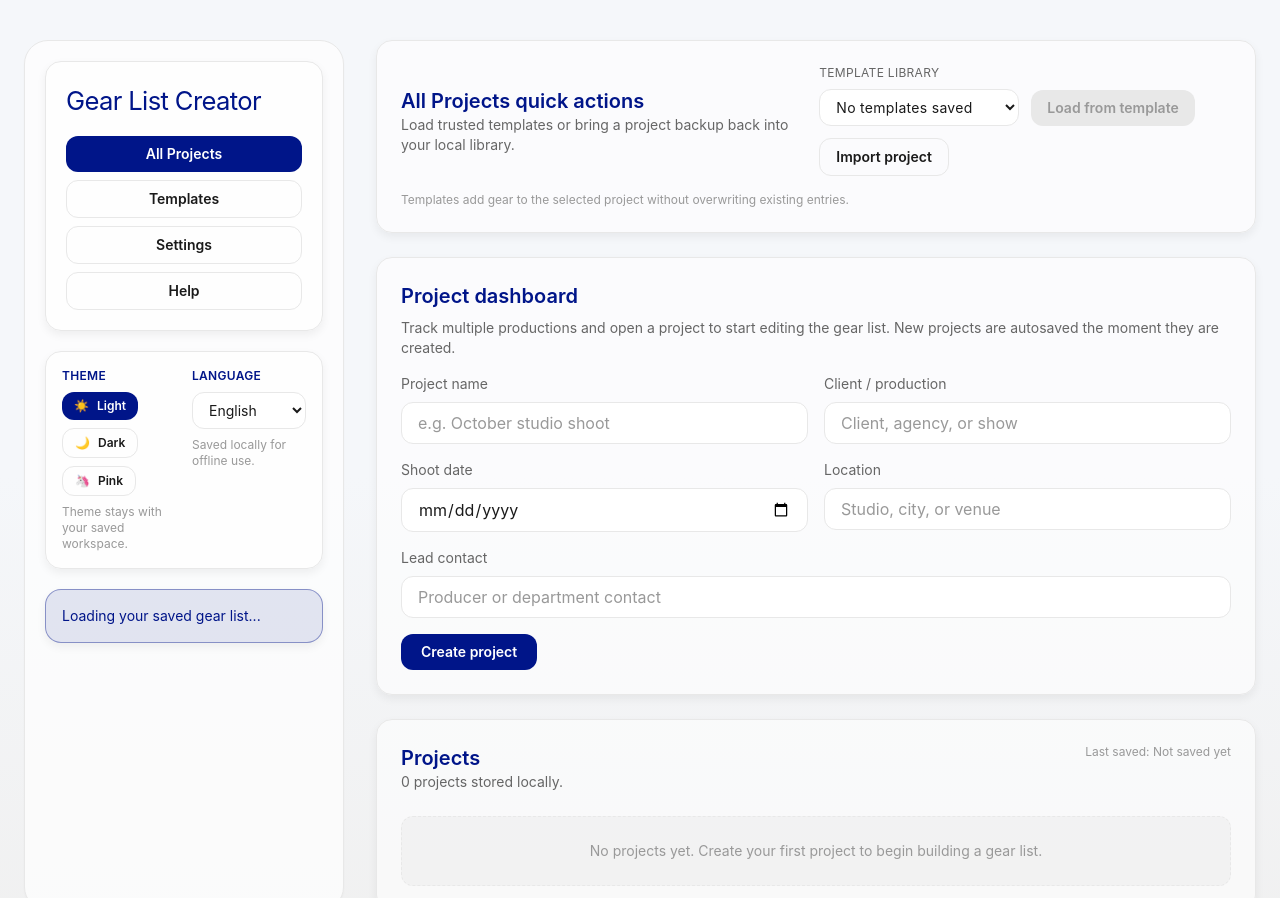
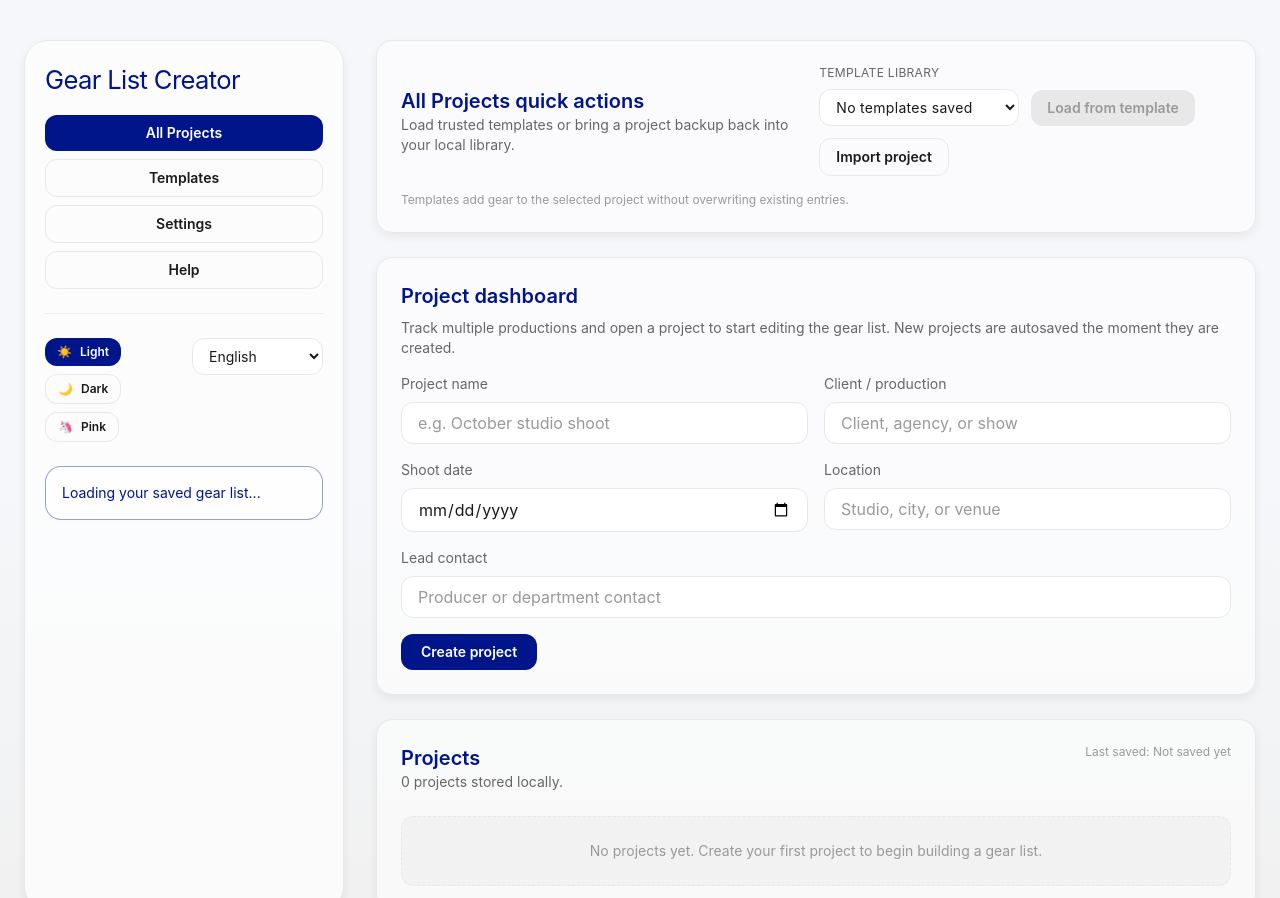
Before and after one commit to Hugo9809/Gear-list-editor, a React (Vite) app in the folder app/: page / in a window 1280 px wide. Shown: the top 898 px of the page. Built offline with nearby package versions, Linux system fonts and the light colour scheme.

Commit message:
Refine sidebar layout

```diff
--- a/app/src/App.jsx
+++ b/app/src/App.jsx
@@ -1037,8 +1037,8 @@ export default function App() {
     <div className="min-h-screen bg-gradient-to-b from-surface-app via-surface-app to-surface-muted">
       <div className="mx-auto w-full max-w-7xl px-6 py-10">
         <div className="flex flex-col gap-8 lg:flex-row">
-          <aside className="flex w-full flex-col gap-5 rounded-3xl border border-surface-sunken bg-surface-base/70 p-5 shadow-xs lg:w-80">
-            <div className="ui-panel bg-surface-elevated/80 p-5">
+          <aside className="ui-tile flex w-full flex-col gap-6 rounded-3xl bg-surface-base/70 p-5 lg:w-80">
+            <div>
               <h1 className="w-full text-[1.6rem] font-normal ui-heading tracking-tight">
                 {t('ui.appName', 'Gear List Creator')}
               </h1>
@@ -1061,12 +1061,10 @@ export default function App() {
               </nav>
             </div>
 
-            <div className="ui-panel bg-surface-elevated/70 p-4">
+            <div className="h-px w-full bg-surface-sunken/70" aria-hidden="true" />
+
             <div className="flex flex-col gap-4 sm:flex-row sm:items-start sm:justify-between">
               <div className="flex flex-1 flex-col gap-2">
-                  <span className="text-xs font-semibold uppercase tracking-wide ui-heading">
-                    {t('theme.label', 'Theme')}
-                  </span>
                 <div className="flex flex-wrap gap-2">
                   {themeOptions.map((themeOption) => {
                     const isActive = theme === themeOption.id;
@@ -1086,18 +1084,13 @@ export default function App() {
                     );
                   })}
                 </div>
-                  <p className="text-xs text-text-muted">
-                    {t('theme.helper', 'Theme stays with your saved workspace.')}
-                  </p>
               </div>
               <div className="flex flex-1 flex-col gap-2">
-                  <span className="text-xs font-semibold uppercase tracking-wide ui-heading">
-                    {t('language.label', 'Language')}
-                  </span>
                 <select
                   value={locale}
                   onChange={handleLocaleChange}
                   className="ui-select text-sm"
+                  aria-label={t('language.label', 'Language')}
                 >
                   {locales.map((option) => (
                     <option key={option.code} value={option.code}>
@@ -1105,14 +1098,10 @@ export default function App() {
                     </option>
                   ))}
                 </select>
-                  <p className="text-xs text-text-muted">
-                    {t('language.helper', 'Saved locally for offline use.')}
-                  </p>
-                </div>
-              </div>
-            </div>
-
-            <div className={`ui-panel p-4 text-sm ${statusClasses}`} aria-live="polite">
+              </div>
+            </div>
+
+            <div className={`rounded-xl bg-surface-elevated/60 p-4 text-sm ${statusClasses}`} aria-live="polite">
               {status || t('status.empty', 'Status updates appear here to confirm data safety.')}
             </div>
           </aside>
```
Lines whose indentation alone changed are shown as unchanged.
